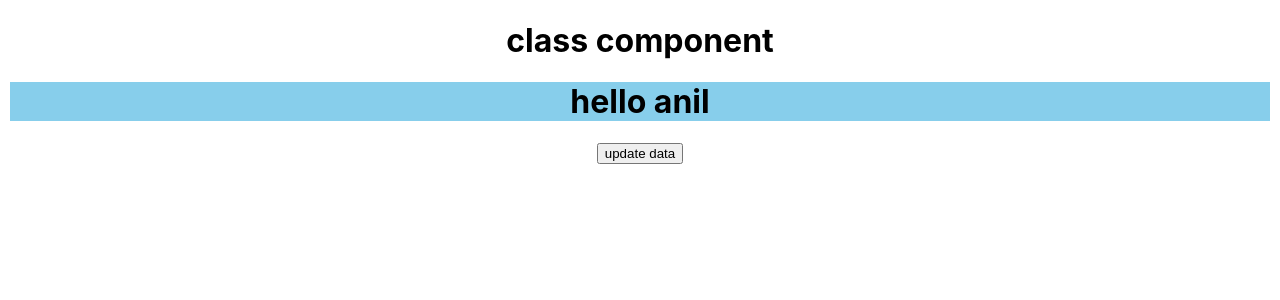
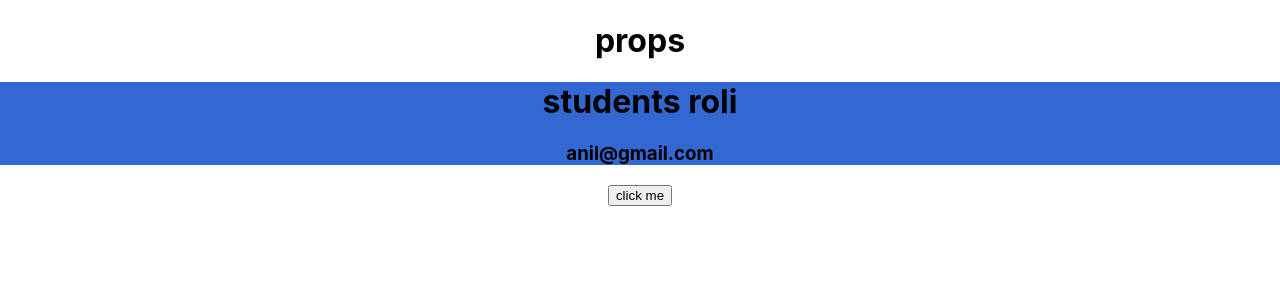
Before and after one commit to rolitiwari1234/Reactjs, a React (Create React App) app: page / in a window 1280 px wide. Shown: the top 300 px of the page. Built offline with nearby package versions, Linux system fonts and the light colour scheme.

Commit message:
props in class component

```diff
--- a/src/App.js
+++ b/src/App.js
@@ -1,19 +1,27 @@
-import React,{useState} from 'react'
+import React from 'react'
 import logo from './logo.svg';
 import './App.css';
 import Student from './Student'
 
 
-function App(){
- const [name,setName]=useState("anil")
+
+class App extends React.Component{
+  constructor(){
+    super();
+    this.state = {
+      name:"roli"
+    }
+  }
+  render(){
 return (
     <div className="App">
-     <h1>class component</h1>
-    <Student name = {name} />
-    <button onClick = {()=>{setName("siddu")}}>update data</button>
+     <h1>props</h1>
+    <Student name = {this.state.name} email = "anil@gmail.com" />
+    <button onClick={()=>this.setState({name:"yashi"})}>click me</button>
+    </div>
+    )
 
-    </div>)
-};
-
+}
+}
 
 export default App;
--- a/src/Student.js
+++ b/src/Student.js
@@ -1,12 +1,13 @@
-function Student(props)
-{
-    console.log(props)
-    return(
-        <div style = {{backgroundColor:"skyblue",margin:10}}>
-             <h1> hello  {props.name}</h1>
-            {/* <h1> email:  {props.email}</h1> */}
-            {/* <h4>address :{props.other.address}</h4>  */}
-        </div>
-    )
+import React from 'react'
+
+export default class Student extends React.Component{
+    render(){
+        console.log(this.props)
+        return(
+            <div style = {{backgroundColor:"Highlight",margin:"10"}}>
+                <h1>students  {this.props.name}</h1>
+                <h3>{this.props.email}</h3>
+                </div>
+        )
+    }
 }
-export default Student;
```
